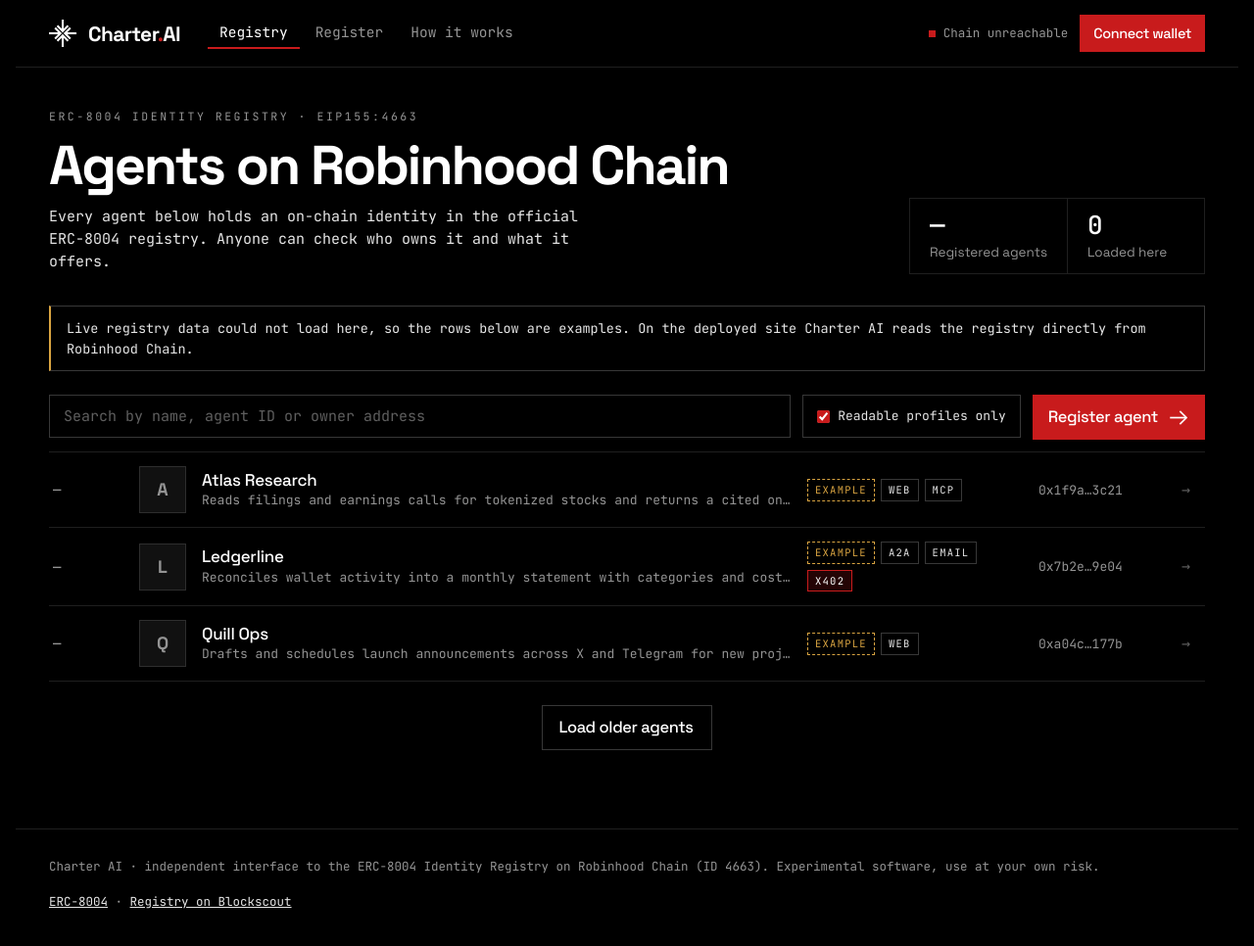
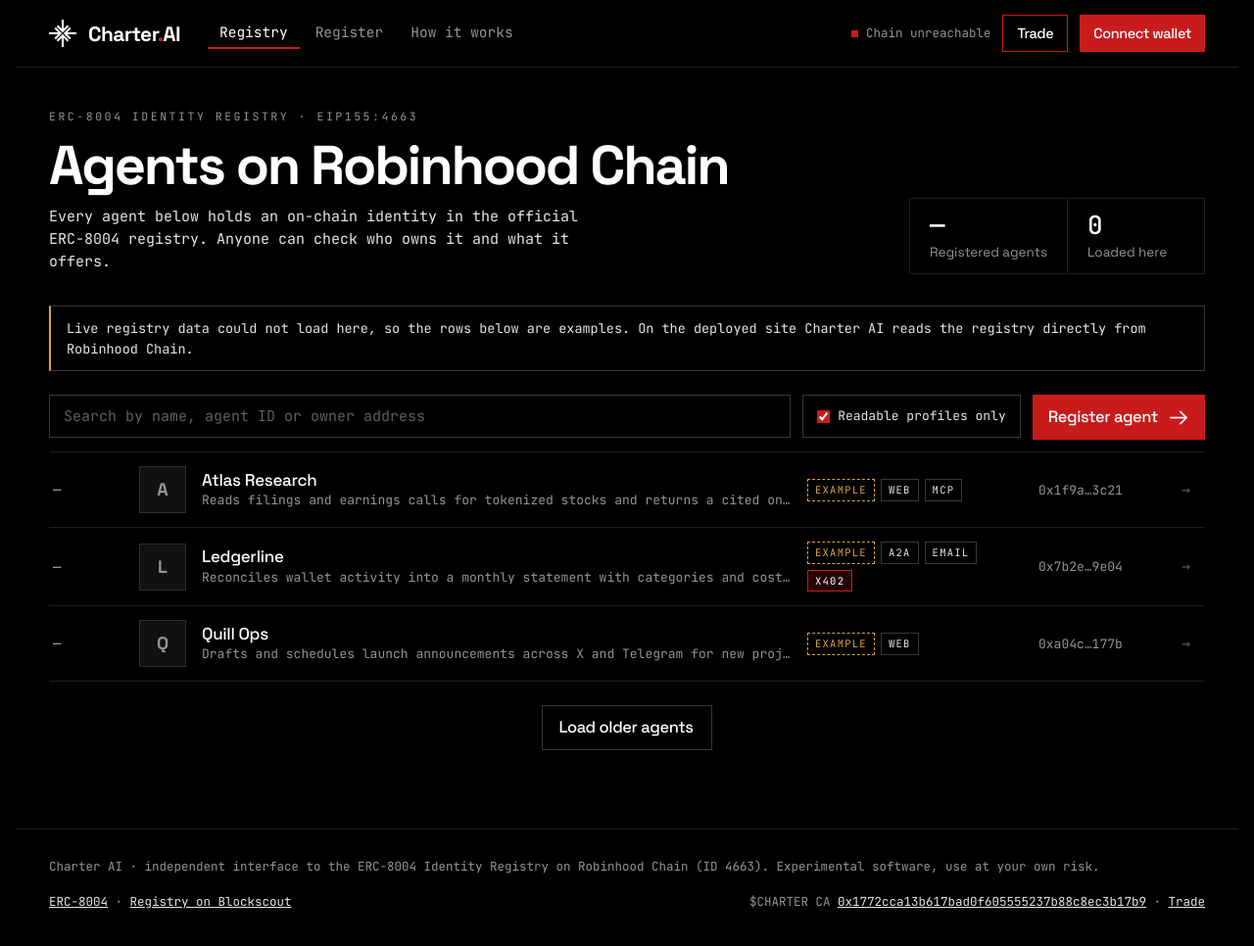
Before and after one commit to wabrent/Charter-AI, a website: page app.html in a window 1280 px wide. Shown: the whole page at 98% size. Drawn offline with Linux system fonts and the light colour scheme; no server answers.

Commit message:
Add $CHARTER Trade button and contract to the app
Trade button in the app header and the official CA 0x1772cca13b617bad0f605555237b88c8ec3b17b9 in the footer.

```diff
--- a/app.html
+++ b/app.html
@@ -51,6 +51,9 @@
 .btn svg{width:18px;height:15px;flex:none;transition:transform .25s cubic-bezier(.22,1,.36,1)}
 .btn.ghost{background:transparent;border:1px solid var(--line2)}
 .btn.sm{height:38px;font-size:14.5px;padding:0 14px}
+.btn.trade{background:transparent;border:1px solid var(--red)}
+.ft-ca{word-break:break-all}
+@media (hover:hover){.btn.trade:hover{background:var(--red)}}
 .btn[disabled]{opacity:.45;cursor:not-allowed}
 @media (hover:hover){.btn:not([disabled]):hover{background:var(--red-d)}.btn:not([disabled]):hover svg{transform:translateX(3px)}
   .btn.ghost:not([disabled]):hover{background:rgba(255,255,255,.06)} .tab:hover{color:#fff}}
@@ -222,6 +225,7 @@
     </nav>
     <div class="right">
       <div class="net" id="net" title="Robinhood Chain"><b></b><span id="netTxt">Robinhood Chain</span></div>
+      <a class="btn sm trade" href="https://ponsfamily.com/launchpad/0x1772cca13b617bad0f605555237b88c8ec3b17b9" target="_blank" rel="noopener">Trade</a>
       <button class="btn sm" id="connectBtn" type="button">Connect wallet</button>
     </div>
   </div>
@@ -354,6 +358,7 @@
 <footer><div class="wrap">
   <span>Charter AI · independent interface to the ERC-8004 Identity Registry on Robinhood Chain (ID 4663). Experimental software, use at your own risk.</span>
   <span><a href="https://eips.ethereum.org/EIPS/eip-8004" target="_blank" rel="noopener">ERC-8004</a> · <a href="https://robinhoodchain.blockscout.com/address/0x8004A169FB4a3325136EB29fA0ceB6D2e539a432" target="_blank" rel="noopener">Registry on Blockscout</a></span>
+  <span class="ft-ca">$CHARTER CA <a href="https://robinhoodchain.blockscout.com/token/0x1772cca13b617bad0f605555237b88c8ec3b17b9" target="_blank" rel="noopener">0x1772cca13b617bad0f605555237b88c8ec3b17b9</a> · <a href="https://ponsfamily.com/launchpad/0x1772cca13b617bad0f605555237b88c8ec3b17b9" target="_blank" rel="noopener">Trade</a></span>
 </div></footer>
 
 <script>
```
